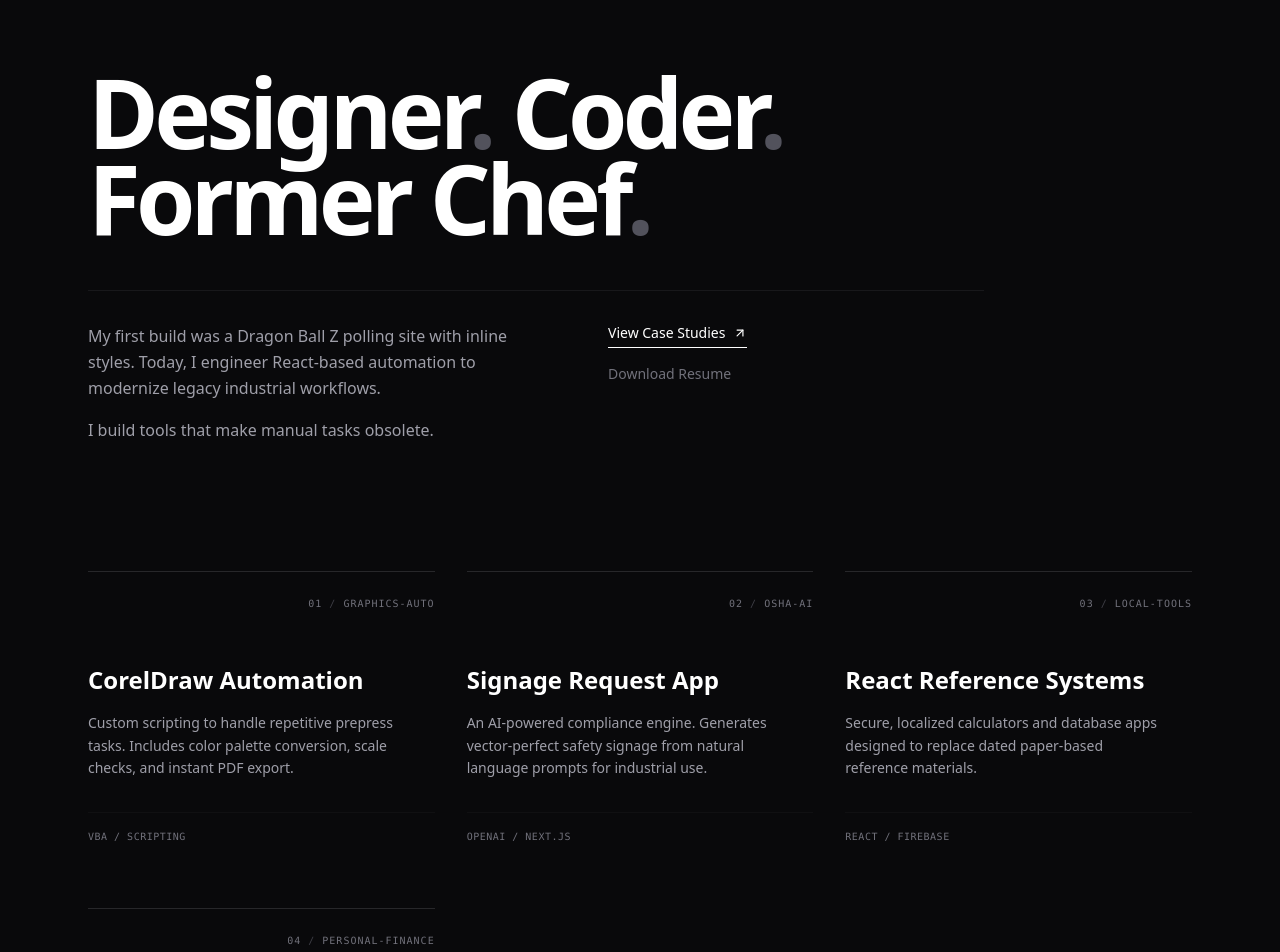
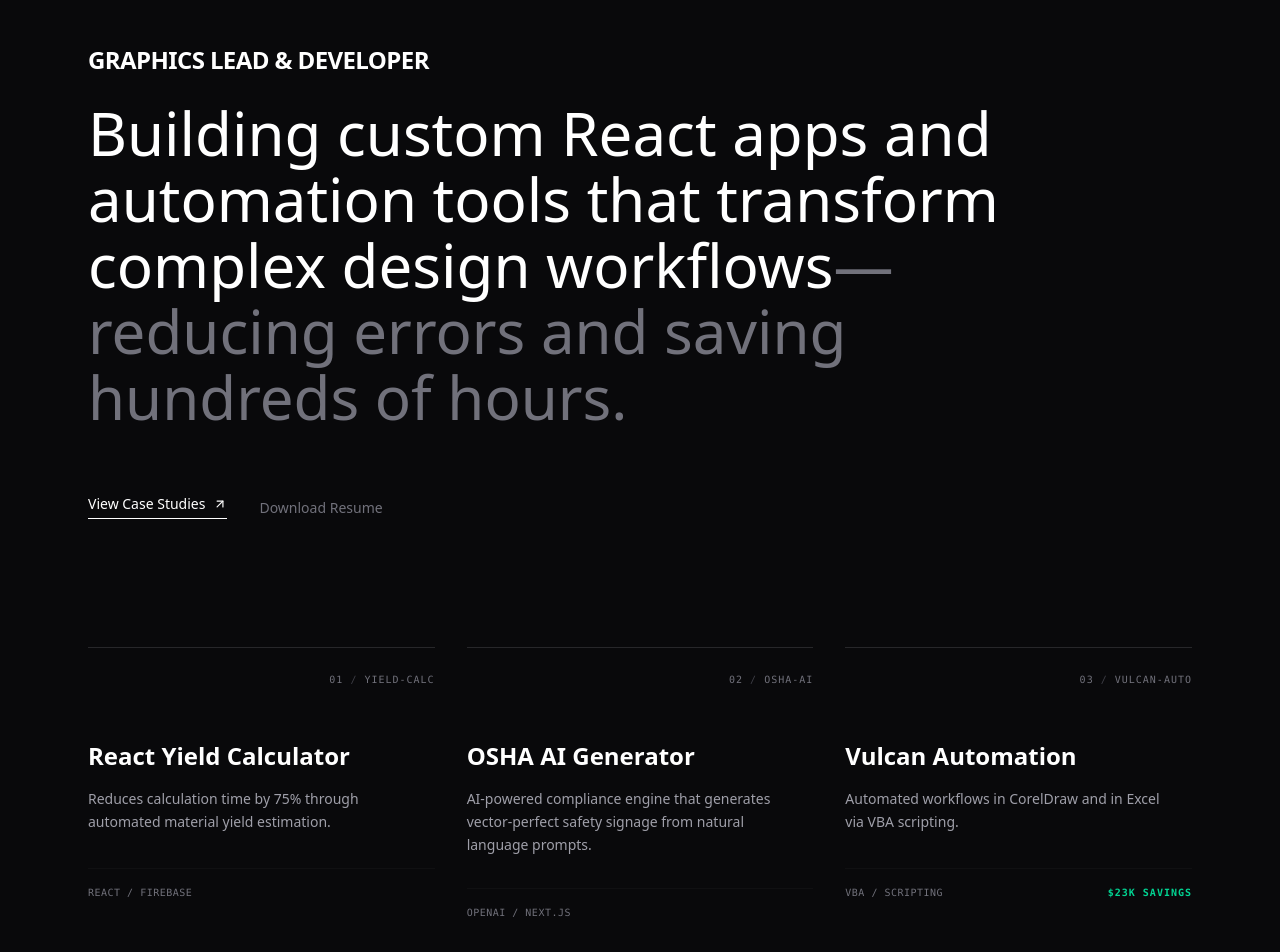
Before and after one commit to ryanbrett/ryanmcc, a React (Vite) app: page / in a window 1280 px wide. Shown: the part 200-1152 px from the top of the page. Built offline with nearby package versions, Linux system fonts and the light colour scheme.

Commit message:
Refactor App component and update project details

```diff
--- a/src/App.tsx
+++ b/src/App.tsx
@@ -1,3 +1,4 @@
+import React from 'react';
 import {
   ArrowUpRight,
   Github,
@@ -5,44 +6,38 @@ import {
   Mail
 } from 'lucide-react';
 
-function App() {
+export default function App() {
 
   const projects = [
     {
       id: "01",
-      short: "GRAPHICS-AUTO",
-      title: "CorelDraw Automation",
-      description: "Custom scripting to handle repetitive prepress tasks. Includes color palette conversion, scale checks, and instant PDF export.",
-      tech: "VBA / SCRIPTING",
-      link: "#",
+      short: "YIELD-CALC",
+      title: "React Yield Calculator",
+      //Reduces ERP part building time by 75% uing dynamic calculator that pulls ERP data and similair parts for reference.
+      description: "Reduces calculation time by 75% through automated material yield estimation.",
+      tech: "REACT / FIREBASE",
+      link: "https://yield.ryanmcc.dev",
       cols: "col-span-1"
     },
     {
       id: "02",
       short: "OSHA-AI",
-      title: "Signage Request App",
-      description: "An AI-powered compliance engine. Generates vector-perfect safety signage from natural language prompts for industrial use.",
+      title: "OSHA AI Generator",
+      description: "AI-powered compliance engine that generates vector-perfect safety signage from natural language prompts.",
       tech: "OPENAI / NEXT.JS",
-      link: "https://signai.ryandd.com",
+      link: "https://signai.ryanmcc.dev",
       cols: "col-span-1"
     },
     {
       id: "03",
-      short: "LOCAL-TOOLS",
-      title: "React Reference Systems",
-      description: "Secure, localized calculators and database apps designed to replace dated paper-based reference materials.",
-      tech: "REACT / FIREBASE",
-      link: "https://calculator.ryandd.com",
-      cols: "col-span-1"
-    },
-    {
-      id: "04",
-      short: "PERSONAL-FINANCE",
-      title: "Beer Budget",
-      description: "A dedicated financial tracking tool built to manage craft beer expenses.",
-      tech: "REACT / ANALYTICS",
+      short: "VULCAN-AUTO",
+      title: "Vulcan Automation",
+      //Add gifs for this section. Alt Text: "Automated PrePress workflows in CorelDraw and ERP data population in Excel via VBA scripting."
+      description: "Automated workflows in CorelDraw and in Excel via VBA scripting.",
+      tech: "VBA / SCRIPTING",
       link: "#",
-      cols: "col-span-1"
+      cols: "col-span-1",
+      highlight: "$23k SAVINGS"
     }
   ];
 
@@ -50,8 +45,8 @@ function App() {
     <div className="min-h-screen bg-zinc-950 text-zinc-100 font-sans selection:bg-white/20">
       <div className="max-w-6xl mx-auto px-6 py-12 md:py-24">
 
-        {/* HEADER / NAV */}
-        <header className="border-t border-zinc-800 pt-6 mb-32 grid grid-cols-2 gap-8 items-start">
+        {/* HEADER / NAV - No Top Border */}
+        <header className="mb-32 grid grid-cols-2 gap-8 items-start">
           <div>
              <div className="font-bold text-sm tracking-tight">Ryan McCullough</div>
           </div>
@@ -60,7 +55,7 @@ function App() {
           <div className="flex gap-6 justify-end text-zinc-500">
             <a href="https://github.com" target="_blank" rel="noreferrer" className="hover:text-white transition-colors"><Github size={18} /></a>
             <a href="https://linkedin.com" target="_blank" rel="noreferrer" className="hover:text-white transition-colors"><Linkedin size={18} /></a>
-            <a href="mailto:ryan@ryandd.com" className="hover:text-white transition-colors"><Mail size={18} /></a>
+            <a href="mailto:ryanbmcc@gmail.com" className="hover:text-white transition-colors"><Mail size={18} /></a>
           </div>
         </header>
 
@@ -68,31 +63,25 @@ function App() {
 
           {/* 1. HERO SECTION */}
           <section>
-            {/* Headline: High Contrast with Dimmed Punctuation */}
-            <h1 className="text-5xl md:text-8xl font-bold leading-[0.9] tracking-tighter text-white mb-12 max-w-5xl">
-              Designer<span className="text-zinc-600">.</span> Coder<span className="text-zinc-600">.</span> <br className="hidden md:block" />
-              Former Chef<span className="text-zinc-600">.</span>
+            {/* H1 Identity - Bold, High Contrast White, Smaller */}
+            <h1 className="text-xl md:text-2xl font-bold text-white mb-6 tracking-tight">
+              GRAPHICS LEAD & DEVELOPER
             </h1>
 
-            <div className="grid grid-cols-1 md:grid-cols-2 gap-12 border-t border-zinc-900 pt-8 max-w-4xl">
-               <div className="text-base text-zinc-400 leading-relaxed">
-                 <p>
-                    My first build was a Dragon Ball Z polling site with inline styles. Today, I engineer React-based automation to modernize legacy industrial workflows.
-                 </p>
-                 <p className="mt-4">
-                    I build tools that make manual tasks obsolete.
-                 </p>
-               </div>
+            {/* H2 Mission - Larger, fading at the dash */}
+            <h2 className="text-4xl md:text-4xl lg:text-6xl font-medium text-white leading-[1.1] max-w-5xl mb-12">
+              Building custom React apps and automation tools that transform complex design workflows<span className="text-zinc-500">—reducing errors and saving hundreds of hours.</span>
+            </h2>
 
-               <div className="flex flex-col gap-4 items-start md:items-start md:pl-12">
+            {/* Action Buttons */}
+            <div className="flex flex-col sm:flex-row gap-8 items-start pt-4">
                <button className="text-white border-b border-white pb-1 hover:text-zinc-400 hover:border-zinc-400 transition-all text-sm font-medium flex items-center gap-2 group">
                  View Case Studies
                  <ArrowUpRight size={14} className="group-hover:-translate-y-0.5 group-hover:translate-x-0.5 transition-transform"/>
                </button>
-                  <button className="text-zinc-500 hover:text-white transition-colors text-sm font-medium">
+               <button className="text-zinc-500 hover:text-white transition-colors text-sm font-medium pt-1">
                  Download Resume
                </button>
-               </div>
             </div>
           </section>
 
@@ -127,6 +116,11 @@ function App() {
                       <span className="text-[10px] font-mono text-zinc-500 uppercase tracking-wider">
                         {project.tech}
                       </span>
+                      {project.highlight && (
+                        <span className="text-emerald-400 text-[10px] font-mono font-bold tracking-widest uppercase">
+                          {project.highlight}
+                        </span>
+                      )}
                    </div>
                  </div>
                </a>
@@ -147,5 +141,3 @@ function App() {
     </div>
   );
 }
-
-export default App;
```
Lines whose indentation alone changed are shown as unchanged.
